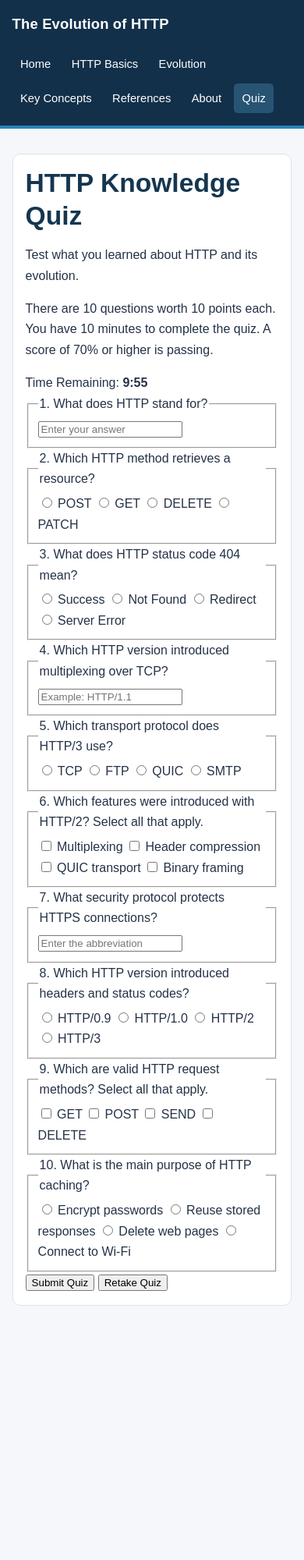
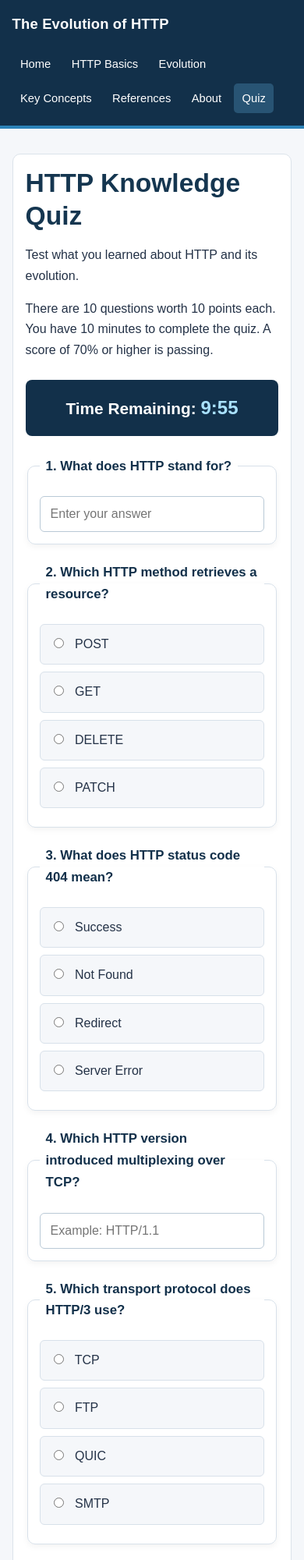
Before and after one commit to kcooper242/http-evolution, a plain HTML site: page quiz.html in a window 390 px wide. Shown: the top 2000 px of the page at 78% size. Before the commit the page ends 1706 px from the top, so only its background shows below. Drawn offline with Linux system fonts and the light colour scheme.

Commit message:
Add styling for quiz components and layout

```diff
--- a/style.css
+++ b/style.css
@@ -296,3 +296,183 @@ tbody tr:nth-child(even) {
     padding: 0.5rem;
   }
 }
+
+/* ==================================
+   Milestone 2 - HTTP Quiz Styling
+   ================================== */
+
+/* Quiz introduction and timer */
+.quiz-timer {
+  background: #12304a;
+  color: white;
+  padding: 16px;
+  border-radius: 8px;
+  text-align: center;
+  font-size: 1.3rem;
+  margin: 25px 0;
+  font-weight: bold;
+}
+
+#timer {
+  color: #a9e1ff;
+  font-size: 1.5rem;
+}
+
+/* Individual question containers */
+#quizForm fieldset {
+  background: #ffffff;
+  border: 1px solid #d8e1ea;
+  border-radius: 10px;
+  padding: 22px;
+  margin-bottom: 22px;
+  box-shadow: 0 3px 8px rgba(0, 0, 0, 0.05);
+}
+
+#quizForm legend {
+  font-weight: bold;
+  color: #12304a;
+  font-size: 1.05rem;
+  padding: 0 8px;
+}
+
+/* Answer options */
+#quizForm label {
+  display: block;
+  background: #f5f7fa;
+  padding: 12px;
+  margin: 9px 0;
+  border: 1px solid #d8e1ea;
+  border-radius: 6px;
+  cursor: pointer;
+  transition: background 0.2s;
+}
+
+#quizForm label:hover {
+  background: #e4f1fa;
+  border-color: #2b82b8;
+}
+
+#quizForm input[type="radio"],
+#quizForm input[type="checkbox"] {
+  margin-right: 10px;
+  accent-color: #145da0;
+}
+
+/* Fill-in-the-blank answers */
+#quizForm input[type="text"] {
+  width: 100%;
+  padding: 13px;
+  border: 1px solid #b9c9d6;
+  border-radius: 6px;
+  font-size: 1rem;
+  margin-top: 10px;
+}
+
+#quizForm input[type="text"]:focus {
+  outline: 2px solid #2b82b8;
+  border-color: #2b82b8;
+}
+
+/* Submit and reset buttons */
+.quiz-actions {
+  display: flex;
+  flex-wrap: wrap;
+  gap: 15px;
+  margin: 25px 0;
+}
+
+.quiz-actions button {
+  background: #145da0;
+  color: white;
+  border: none;
+  border-radius: 6px;
+  padding: 13px 24px;
+  font-size: 1rem;
+  font-weight: bold;
+  cursor: pointer;
+}
+
+.quiz-actions button:hover {
+  background: #0b3a68;
+}
+
+#resetQuiz {
+  background: #596b7c;
+}
+
+#resetQuiz:hover {
+  background: #354657;
+}
+
+.quiz-actions button:disabled {
+  opacity: 0.5;
+  cursor: not-allowed;
+}
+
+/* Quiz results */
+#results {
+  margin: 25px 0;
+}
+
+#results[hidden] {
+  display: none;
+}
+
+.result-summary {
+  padding: 24px;
+  border-radius: 8px;
+  margin-bottom: 25px;
+  text-align: center;
+}
+
+.quiz-pass .result-summary {
+  background: #e2f5e8;
+  border: 2px solid #27854b;
+  color: #155d32;
+}
+
+.quiz-fail .result-summary {
+  background: #fde8e8;
+  border: 2px solid #c74343;
+  color: #922929;
+}
+
+/* Individual answer feedback */
+.correct-answer,
+.incorrect-answer {
+  background: white;
+  padding: 16px;
+  margin: 12px 0;
+  border-radius: 7px;
+}
+
+.correct-answer {
+  border-left: 5px solid #27854b;
+}
+
+.incorrect-answer {
+  border-left: 5px solid #c74343;
+}
+
+.correct-answer h3 {
+  color: #27854b;
+}
+
+.incorrect-answer h3 {
+  color: #c74343;
+}
+
+/* Mobile-friendly quiz layout */
+@media (max-width: 600px) {
+  #quizForm fieldset {
+    padding: 15px;
+  }
+
+  .quiz-actions {
+    flex-direction: column;
+  }
+
+  .quiz-actions button {
+    width: 100%;
+  }
+}
```
